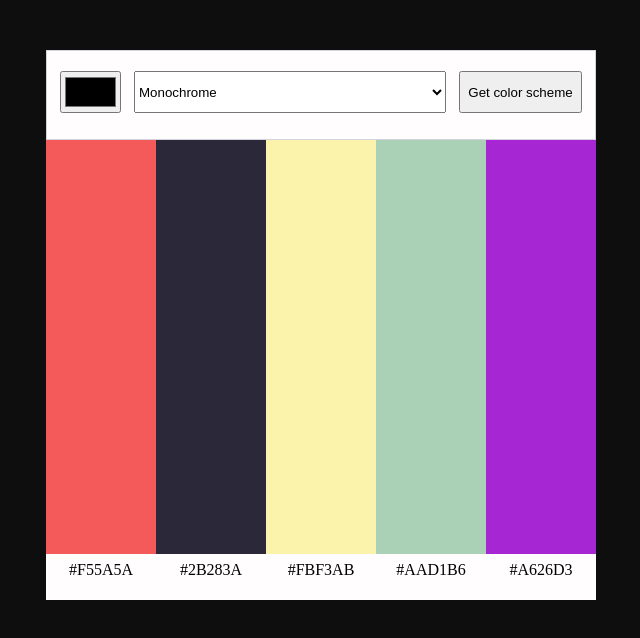
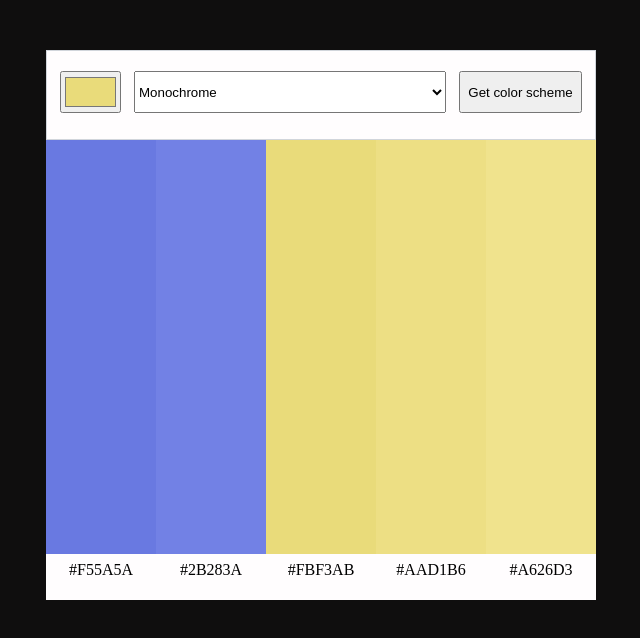
Before and after one commit to eknovoa/color-scheme-generator, a plain HTML site: page index.html in a window 1280 px wide. Shown: the whole page, without its empty margins (319-959 px from the left). Drawn offline with Linux system fonts and the light colour scheme.

Commit message:
changed default colors

```diff
--- a/index.css
+++ b/index.css
@@ -59,21 +59,21 @@ body {
 }
 
 .box1 {
-    background-color: #F55A5A;
+    background-color: #6979E1;
 }
 
 .box2 {
-    background-color: #2B283A;
+    background-color: #7281E5;
 }
 
 .box3 {
-    background-color: #FBF3AB;
+    background-color: #E9DB7A;
 }
 
 .box4 {
-    background-color: #AAD1B6;
+    background-color: #EDDF84;
 }
 
 .box5 {
-    background-color: #A626D3;
+    background-color: #F0E38D;
 }
--- a/index.html
+++ b/index.html
@@ -7,7 +7,7 @@
         <div id="container">
             <div id="top-container">
                 <form id="color-form" action="">
-                    <input class="color-picker" id="seed-color" name="seed-color" aria-label="pick a seed color" type="color">
+                    <input class="color-picker" id="seed-color" name="seed-color" aria-label="pick a seed color" type="color" value="#E9DB7A">
                     <select class="dropdown" name="color-mode" id="color-mode">
                         <option value="monochrome">Monochrome</option>
                         <option value="monochrome-dark">Monochrome-dark</option>
```
